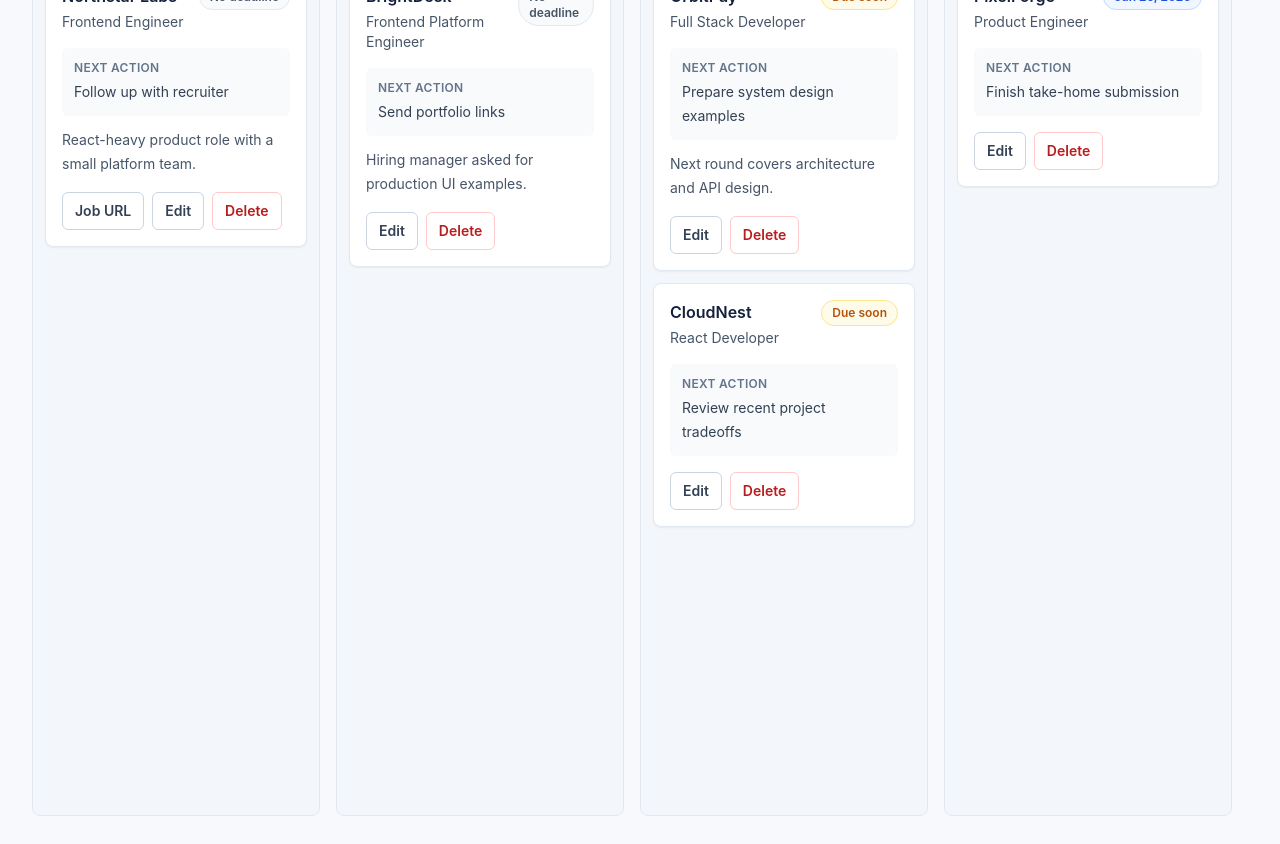
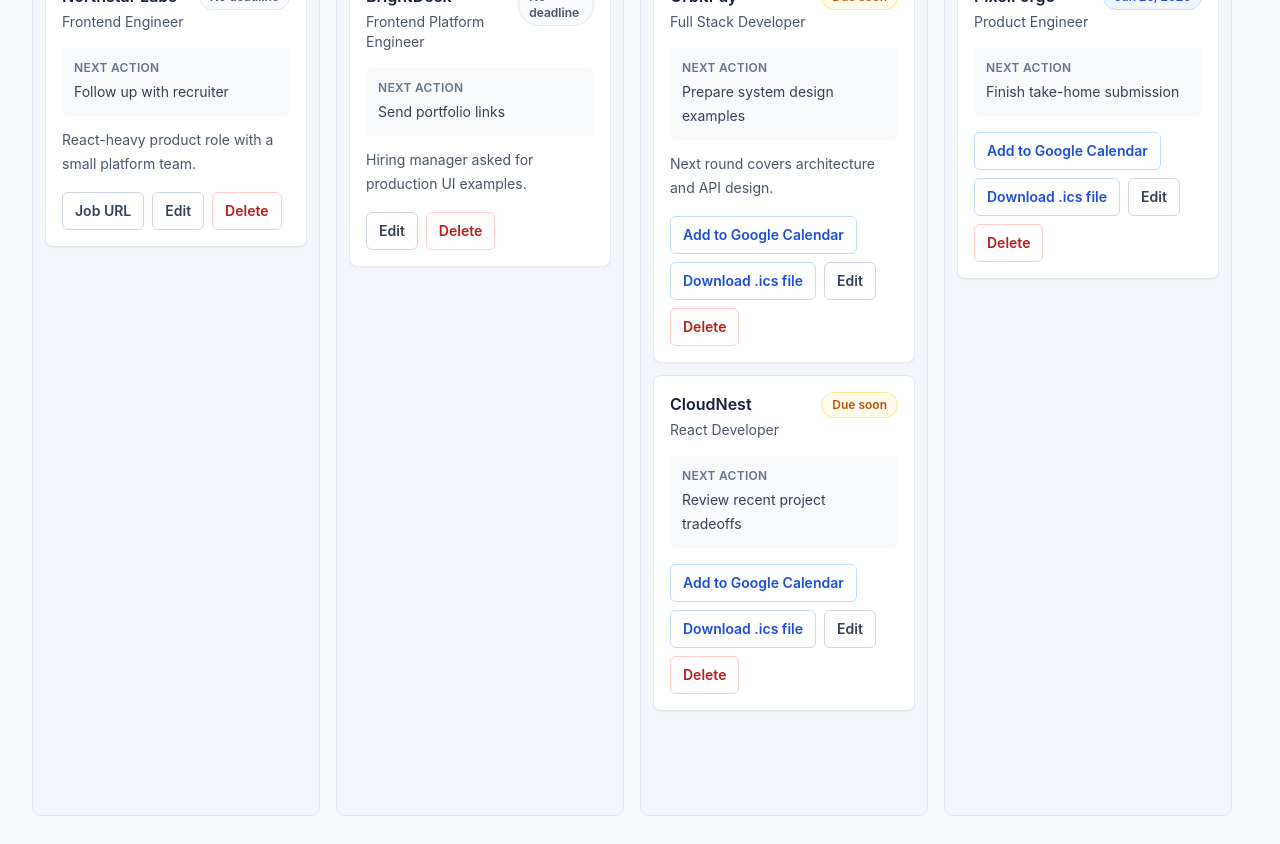
Before and after one commit to reinaldoivan777/applyflow, a Next.js app: page / in a window 1280 px wide. Shown: the part 800-1644 px from the top of the page. Built offline with nearby package versions, Linux system fonts and the light colour scheme.

Commit message:
feat: calendar export to ics or google calendar

```diff
--- a/package.json
+++ b/package.json
@@ -1,6 +1,6 @@
 {
   "name": "applyflow",
-  "version": "0.1.4",
+  "version": "0.1.5",
   "private": true,
   "scripts": {
     "dev": "next dev",
--- a/src/components/ApplicationCard.tsx
+++ b/src/components/ApplicationCard.tsx
@@ -1,5 +1,6 @@
 import { DeadlineBadge } from "@/components/DeadlineBadge";
 import type { DragEvent } from "react";
+import { downloadIcsFile, getGoogleCalendarUrl } from "@/lib/calendar";
 import type { JobApplication } from "@/lib/types";
 
 type ApplicationCardProps = {
@@ -17,6 +18,8 @@ export function ApplicationCard({
   onDragStart,
   onDragEnd,
 }: ApplicationCardProps) {
+  const googleCalendarUrl = getGoogleCalendarUrl(application);
+
   function handleDragStart(event: DragEvent<HTMLElement>) {
     event.dataTransfer.effectAllowed = "move";
     event.dataTransfer.setData("text/plain", application.id);
@@ -52,6 +55,25 @@ export function ApplicationCard({
 
       <div className="mt-4 space-y-3">
         <div className="flex flex-wrap items-center gap-2">
+          {googleCalendarUrl ? (
+            <>
+              <a
+                href={googleCalendarUrl}
+                target="_blank"
+                rel="noreferrer"
+                className="inline-flex items-center justify-center rounded-md border border-blue-200 px-3 py-2 text-sm font-semibold text-blue-700 transition hover:bg-blue-50"
+              >
+                Add to Google Calendar
+              </a>
+              <button
+                type="button"
+                onClick={() => downloadIcsFile(application)}
+                className="inline-flex items-center justify-center rounded-md border border-blue-200 px-3 py-2 text-sm font-semibold text-blue-700 transition hover:bg-blue-50"
+              >
+                Download .ics file
+              </button>
+            </>
+          ) : null}
           {application.jobUrl ? (
             <a
               href={application.jobUrl}
--- /dev/null
+++ b/src/lib/calendar.ts
@@ -0,0 +1,129 @@
+import type { JobApplication } from "@/lib/types";
+
+export function getGoogleCalendarUrl(application: JobApplication) {
+  const dates = getCalendarDateRange(application.deadline);
+  if (!dates) {
+    return "";
+  }
+
+  const params = new URLSearchParams({
+    action: "TEMPLATE",
+    text: getCalendarTitle(application),
+    dates: `${dates.start}/${dates.end}`,
+    details: getCalendarDescription(application),
+  });
+
+  return `https://calendar.google.com/calendar/render?${params.toString()}`;
+}
+
+export function downloadIcsFile(application: JobApplication) {
+  const icsContent = buildIcsFile(application);
+  if (!icsContent) {
+    return;
+  }
+
+  const blob = new Blob([icsContent], { type: "text/calendar;charset=utf-8" });
+  const url = URL.createObjectURL(blob);
+  const link = document.createElement("a");
+
+  link.href = url;
+  link.download = `${slugify(`${application.company}-${application.role}`)}.ics`;
+  document.body.appendChild(link);
+  link.click();
+  link.remove();
+  URL.revokeObjectURL(url);
+}
+
+function buildIcsFile(application: JobApplication) {
+  const dates = getCalendarDateRange(application.deadline);
+  if (!dates) {
+    return null;
+  }
+
+  const now = new Date().toISOString().replace(/[-:]/g, "").replace(/\.\d{3}Z$/, "Z");
+  const uid = `${application.id}@applyflow`;
+
+  return [
+    "BEGIN:VCALENDAR",
+    "VERSION:2.0",
+    "PRODID:-//ApplyFlow//Application Deadline//EN",
+    "CALSCALE:GREGORIAN",
+    "BEGIN:VEVENT",
+    `UID:${escapeIcsText(uid)}`,
+    `DTSTAMP:${now}`,
+    `DTSTART;VALUE=DATE:${dates.start}`,
+    `DTEND;VALUE=DATE:${dates.end}`,
+    `SUMMARY:${escapeIcsText(getCalendarTitle(application))}`,
+    `DESCRIPTION:${escapeIcsText(getCalendarDescription(application))}`,
+    "END:VEVENT",
+    "END:VCALENDAR",
+  ].join("\r\n");
+}
+
+function getCalendarDateRange(deadline?: string) {
+  const startDate = parseDeadline(deadline);
+  if (!startDate) {
+    return null;
+  }
+
+  const endDate = new Date(startDate);
+  endDate.setDate(startDate.getDate() + 1);
+
+  return {
+    start: formatDate(startDate),
+    end: formatDate(endDate),
+  };
+}
+
+function parseDeadline(deadline?: string) {
+  if (!deadline) {
+    return null;
+  }
+
+  const [year, month, day] = deadline.split("-").map(Number);
+  if (!year || !month || !day) {
+    return null;
+  }
+
+  return new Date(year, month - 1, day);
+}
+
+function formatDate(date: Date) {
+  const year = date.getFullYear();
+  const month = String(date.getMonth() + 1).padStart(2, "0");
+  const day = String(date.getDate()).padStart(2, "0");
+
+  return `${year}${month}${day}`;
+}
+
+function getCalendarTitle(application: JobApplication) {
+  return `${application.company}: ${application.role} deadline`;
+}
+
+function getCalendarDescription(application: JobApplication) {
+  return [
+    `Next action: ${application.nextAction}`,
+    application.jobUrl ? `Job URL: ${application.jobUrl}` : null,
+    application.notes ? `Notes: ${application.notes}` : null,
+  ]
+    .filter(Boolean)
+    .join("\n");
+}
+
+function escapeIcsText(value: string) {
+  return value
+    .replace(/\\/g, "\\\\")
+    .replace(/;/g, "\\;")
+    .replace(/,/g, "\\,")
+    .replace(/\r?\n/g, "\\n");
+}
+
+function slugify(value: string) {
+  const slug = value
+    .trim()
+    .toLowerCase()
+    .replace(/[^a-z0-9]+/g, "-")
+    .replace(/^-+|-+$/g, "");
+
+  return slug || "application-deadline";
+}
```
Also changed, not shown: 2 other files (tests, documents, lock files or other folders).
